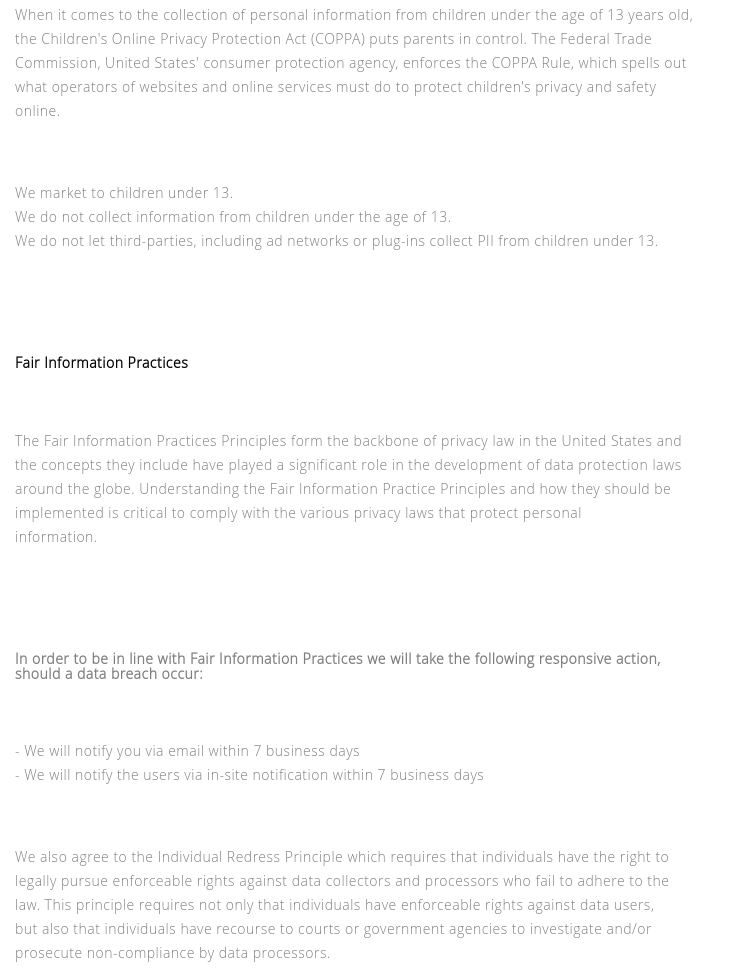
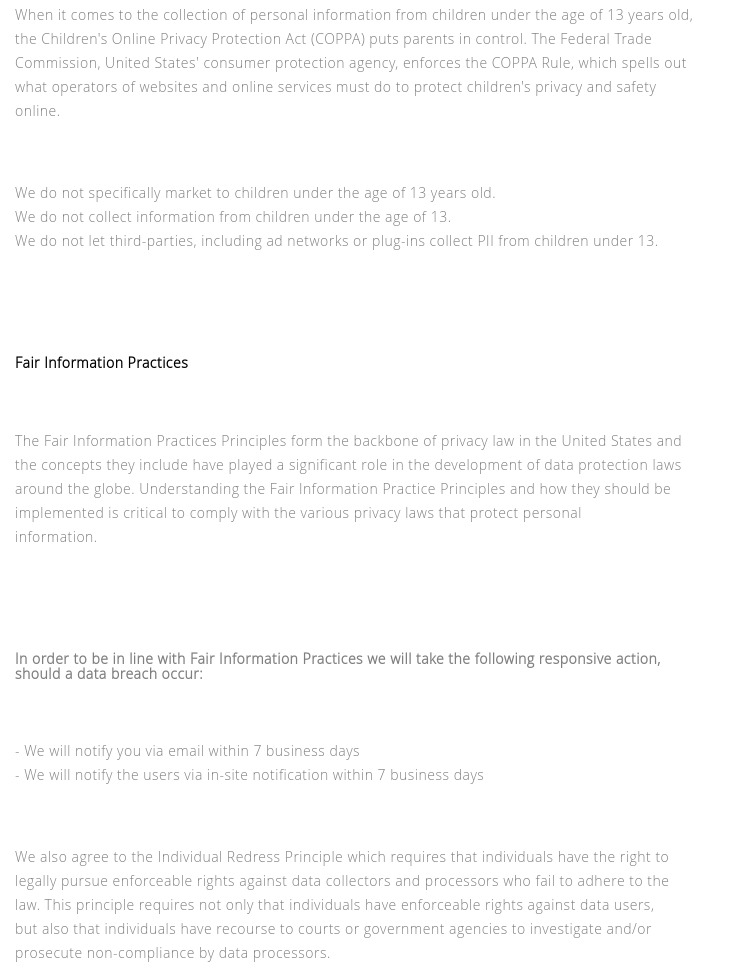
Before and after one commit to angeltalk/AngelTalk-Web, a plain HTML site: page public/en/popup/privacy_policy.html in a window 1280 px wide. Shown: the part 4035-5013 px from the top of the page, without its empty margins (0-732 px from the left). Drawn offline with Linux system fonts and the light colour scheme.

Commit message:
modify privacy_policy(for google play store family category)

```diff
--- a/public/en/popup/privacy_policy.html
+++ b/public/en/popup/privacy_policy.html
@@ -131,7 +131,7 @@
                     what operators of websites and online services must do to protect children's privacy and safety
                     online.</p>
 
-                <p>We market to children under 13.
+                <p>We do not specifically market to children under the age of 13 years old.
                     We do not collect information from children under the age of 13.
                     We do not let third-parties, including ad networks or plug-ins collect PII from children under 13.</p>
 
```
